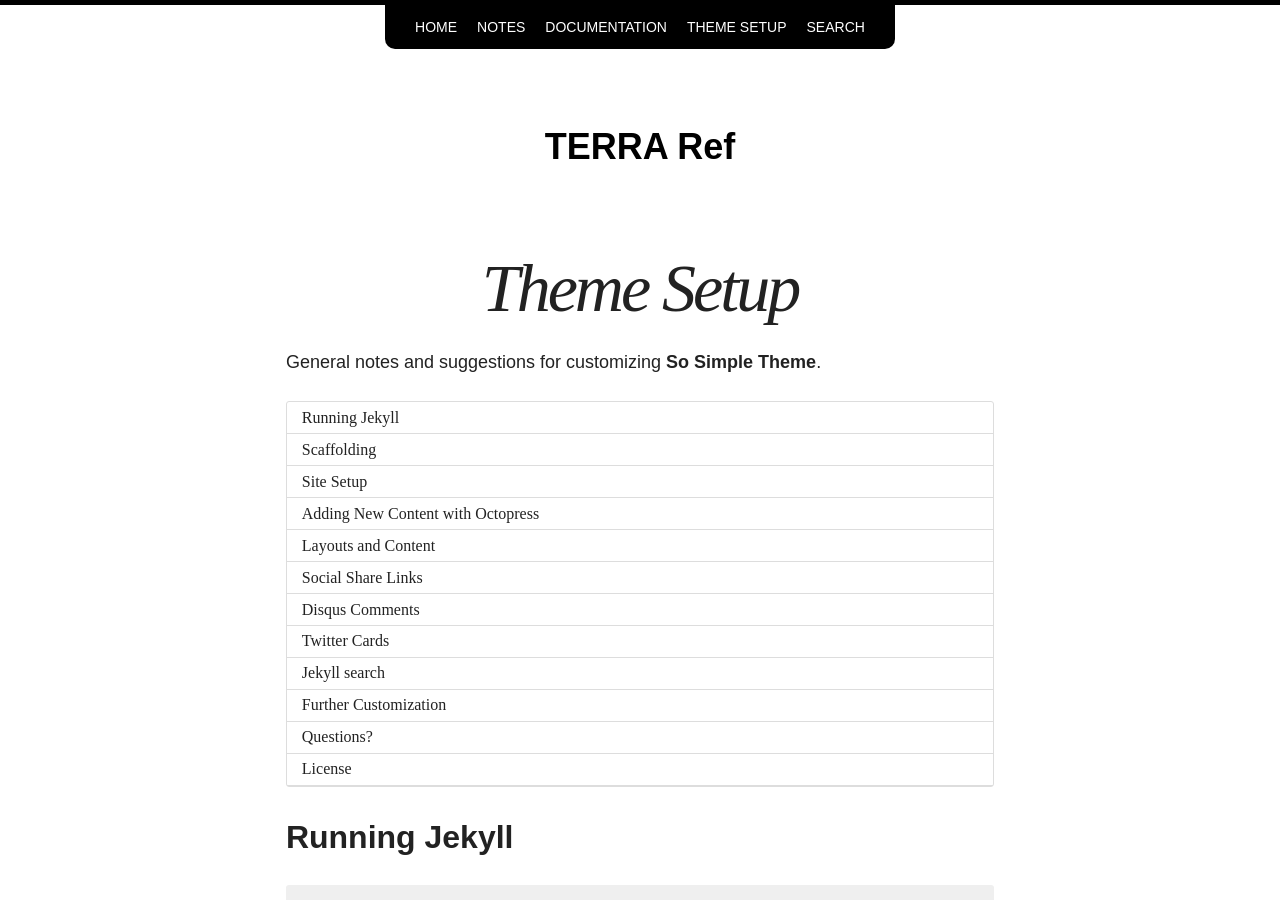
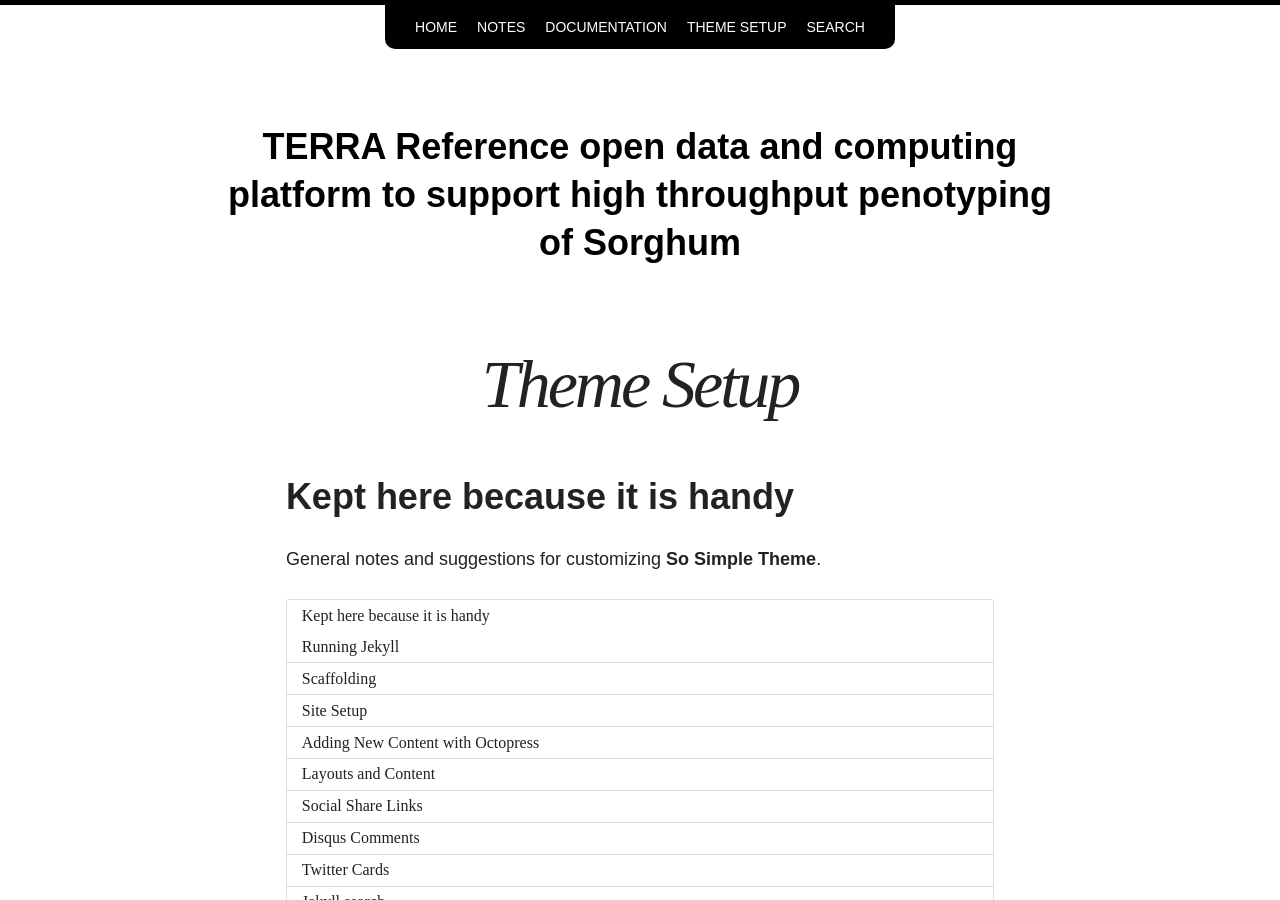
Before and after one commit to terra-reference/terraref.github.io, a Jekyll site: the page built from theme-setup/index.md, in a window 1280 px wide and 900 px high. Built offline with Jekyll 4.4.1, drawn with Linux system fonts in a browser that asks for light colours; nearby versions of some CDN libraries.

Commit message:
fixed some wording

```diff
--- a/_config.yml
+++ b/_config.yml
@@ -1,6 +1,6 @@
 # Site wide configuration
 
-title: TERRA Ref
+title: TERRA Reference open data and computing platform to support high throughput penotyping of Sorghum
 locale:
 en_US description: Open data and computing platform for high throughput plant phenotyping.
 logo:
--- a/theme-setup/index.md
+++ b/theme-setup/index.md
@@ -3,6 +3,8 @@ layout: page
 title: Theme Setup
 
 ---
+
+# Kept here because it is handy
 
 General notes and suggestions for customizing **So Simple Theme**.
 
```
